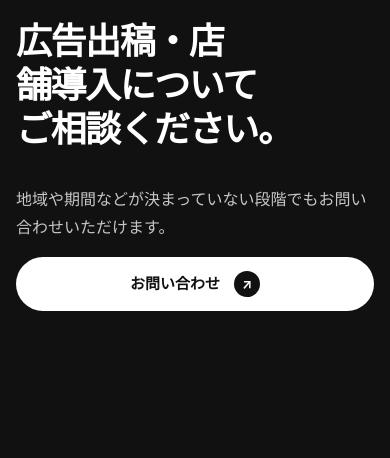
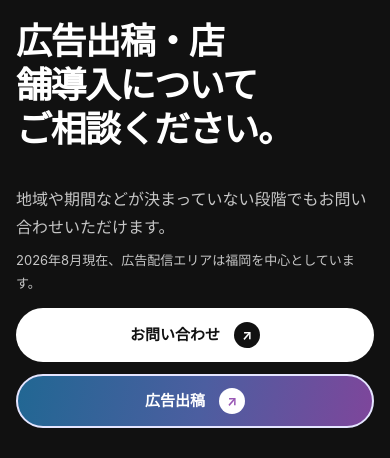
Before and after one commit to cosmosketch-inc/Malz_ver2, a plain HTML site: page ads/index.html in a window 390 px wide. Shown: the part 7608-8066 px from the top of the page. Drawn offline with Linux system fonts and the light colour scheme.

Commit message:
Add Ads application CTA

```diff
--- a/ads/index.html
+++ b/ads/index.html
@@ -64,7 +64,7 @@
     <div class="shell"><div class="section-intro reveal"><span class="section-label">よくあるご質問</span><h2 class="display-md">配信を検討する前に</h2></div><div class="faq-list reveal"><details class="faq-item"><summary>広告はどこに表示されますか？</summary><p>スーパーで会計を終えたあと、購入した商品を袋へ詰める場所に設置したデジタルサイネージへ表示します。</p></details><details class="faq-item"><summary>配信する地域や店舗を選べますか？</summary><p>希望する地域、店舗、期間を伺います。設置状況や配信枠を確認したうえで、配信可能な条件をご案内します。</p></details><details class="faq-item"><summary>広告素材が決まっていなくても相談できますか？</summary><p>ご相談いただけます。商品と実施時期を伺い、必要な素材の仕様や入稿までの進め方をお伝えします。</p></details><details class="faq-item"><summary>小売店からのお知らせにも使えますか？</summary><p>利用方法は店舗ごとに確認します。広告と店舗情報をどのように配信するか、設置・運用方法とあわせて相談します。</p></details></div></div>
   </section>
 
-  <section class="section section-dark" id="contact"><div class="shell cta-band reveal"><h2 class="display-md">広告出稿・店舗導入について<br>ご相談ください。</h2><div><p>地域や期間などが決まっていない段階でもお問い合わせいただけます。</p><a class="button button-white" href="mailto:ttakino@cosmosketch.co.jp?subject=%E3%80%90Malz%20Ads%E3%80%91%E3%81%8A%E5%95%8F%E3%81%84%E5%90%88%E3%82%8F%E3%81%9B">お問い合わせ</a></div></div></section>
+  <section class="section section-dark" id="contact"><div class="shell cta-band ads-cta reveal"><h2 class="display-md">広告出稿・店舗導入について<br>ご相談ください。</h2><div><p>地域や期間などが決まっていない段階でもお問い合わせいただけます。</p><p class="cta-area-note">2026年8月現在、広告配信エリアは福岡を中心としています。</p><div class="cta-actions"><a class="button button-white" href="mailto:ttakino@cosmosketch.co.jp?subject=%E3%80%90Malz%20Ads%E3%80%91%E3%81%8A%E5%95%8F%E3%81%84%E5%90%88%E3%82%8F%E3%81%9B">お問い合わせ</a><a class="button button-gradient" href="https://cms.malz.io/apply">広告出稿</a></div></div></div></section>
 </main>
 <footer class="site-footer"><div class="shell footer-grid"><div><img class="footer-logo" src="../assets/malz-logo-white.webp" alt="Malz" width="382" height="126"><p class="footer-copy">© P2GM Inc.</p></div><nav class="footer-nav" aria-label="フッターナビゲーション"><a href="../">トップ</a><a href="../insight/">Malz Insight</a><a href="https://p2gm.com/">運営会社</a><a href="https://p2gm.com/privacy-policy/">プライバシーポリシー</a></nav></div></footer>
 </body>
--- a/styles.css
+++ b/styles.css
@@ -206,6 +206,8 @@ h1,h2,h3,p,figure{margin-top:0}
 /* CTA & form */
 .cta-band{display:grid;grid-template-columns:1.15fr .85fr;gap:90px;align-items:end}
 .cta-band .display-md{margin:0}.cta-band p{color:rgba(255,255,255,.76)}
+.cta-band .cta-area-note{margin-top:-8px;font-size:13px}
+.cta-actions{display:flex;gap:12px;flex-wrap:wrap}
 .waitlist-grid{display:grid;grid-template-columns:.75fr 1.25fr;gap:90px;align-items:start}
 .waitlist-form{display:grid;grid-template-columns:1fr 1fr;gap:18px;padding:42px;border-radius:var(--radius-lg);background:#fff;color:var(--malz-ink);box-shadow:0 30px 80px rgba(29,31,61,.24)}
 .field{display:grid;gap:8px}.field.full{grid-column:1/-1}.field label{font-size:12px;font-weight:700;color:var(--malz-body)}
@@ -230,6 +232,7 @@ h1,h2,h3,p,figure{margin-top:0}
   .service-showcase,.service-showcase.reverse{grid-template-columns:1fr}.service-showcase.reverse .service-showcase-media{order:0}.service-showcase-media{aspect-ratio:16/10}
   .feature-row{grid-template-columns:110px 1fr;gap:38px}.feature-visual{grid-column:2/3}
   .waitlist-grid{grid-template-columns:1fr;gap:50px}
+  .ads-cta{grid-template-columns:1fr;gap:50px}
 }
 @media(max-width:700px){
   .shell,.narrow{width:min(calc(100% - 32px),var(--max))}.section{padding-block:80px}
@@ -244,7 +247,7 @@ h1,h2,h3,p,figure{margin-top:0}
   .feature-row{grid-template-columns:1fr;gap:24px;padding-block:45px}.feature-number{font-size:70px}.feature-visual{grid-column:auto}.benefit-grid,.process,.insight-sequence,.comparison,.use-grid,.cta-band{grid-template-columns:1fr}
   .benefit{min-height:270px}.process-step{min-height:0;padding:30px 0}.process-step+.process-step{border-left:0;border-top:1px solid var(--malz-line)}.process-step h3{margin-top:28px}
   .insight-point{padding:28px 0}.insight-point+.insight-point{border-left:0}.comparison{border-radius:var(--radius-md)}.use-case,.use-case:nth-child(3),.use-case:nth-child(4){grid-column:auto}.use-case-body{min-height:220px;padding:28px}
-  .cta-band{gap:34px}.cta-band .button{width:100%}.waitlist-form{grid-template-columns:1fr;padding:28px}.field{grid-column:1/-1}
+  .cta-band{gap:34px}.cta-actions{display:grid}.cta-band .button{width:100%}.waitlist-form{grid-template-columns:1fr;padding:28px}.field{grid-column:1/-1}
   .footer-grid{grid-template-columns:1fr}.footer-nav{display:grid;grid-template-columns:1fr 1fr;justify-content:start;gap:18px 24px}
 }
 @media(prefers-reduced-motion:reduce){html{scroll-behavior:auto}*,*:before,*:after{animation:none!important;transition:none!important}.reveal{opacity:1;transform:none}}
```
